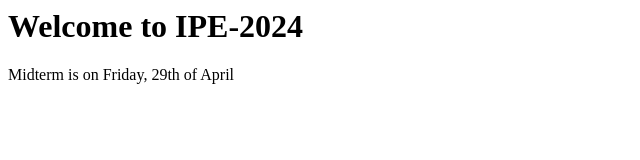
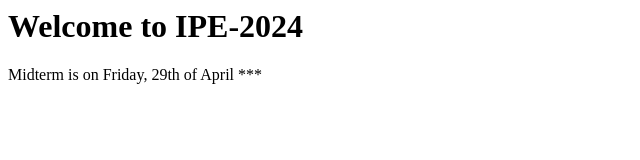
Before and after one commit to darororo/midterm-ipe-2024, a plain HTML site: page index.html in a window 1280 px wide. Shown: the full height of the page, 0-640 px from the left. Drawn offline with Linux system fonts and the light colour scheme.

Commit message:
resolve conflict

```diff
--- a/index.html
+++ b/index.html
@@ -1,2 +1,2 @@
 <h1>Welcome to IPE-2024</h1>
-<p>Midterm is on Friday, 29th of April</p>
+<p>Midterm is on Friday, 29th of April ***</p>
```
